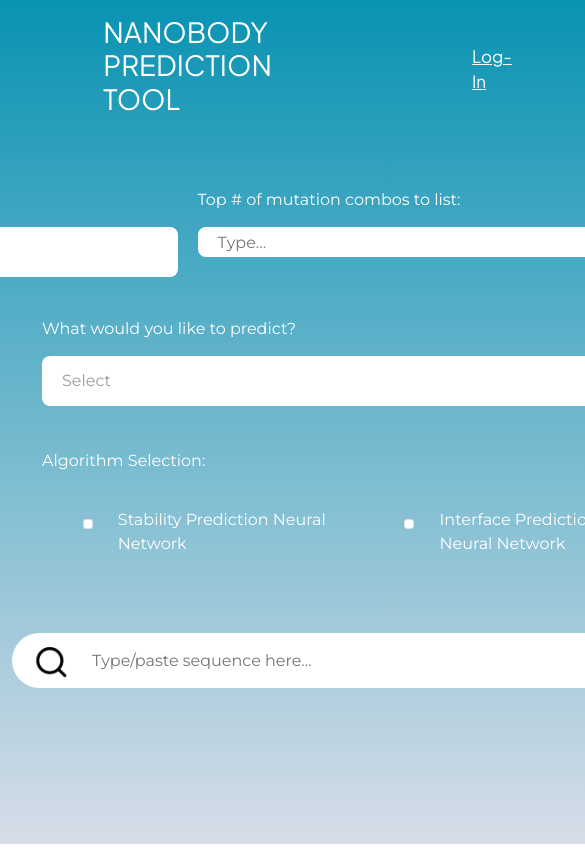
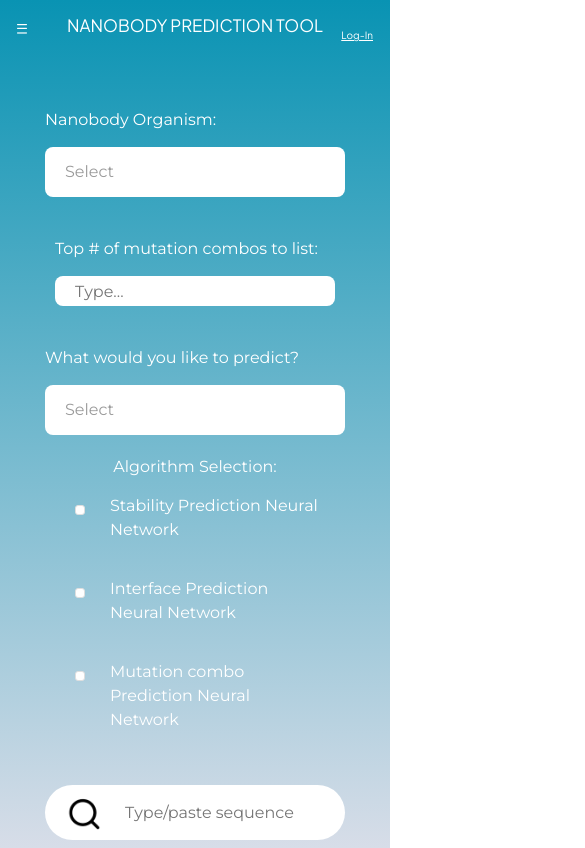
Before and after one commit to Junheepark0531/Nanobody-Prediction-Tool, a plain HTML site: page index.html in a window 390 px wide. Shown: the top 848 px of the page, 585 px wide, since content can reach past the window. Drawn offline with nearby package versions, Linux system fonts and the light colour scheme.

Commit message:
added media queries

```diff
--- a/css/main.css
+++ b/css/main.css
@@ -20,11 +20,13 @@ nav {
     display: flex;
     justify-content: center;
     align-items: center;
+    text-align: center;
     color: white;
     list-style-type: none;
     text-decoration: none;
     font-family: 'Plus Jakarta Sans';
     padding: 15px;
+    white-space: nowrap;
 }
 
 nav h1 {
@@ -64,7 +66,7 @@ header {
 }
 
 .form-group .mutation {
-    width: 100%; /* Adjusted */
+    width: 100%;
     height: 30px;
     border-radius: 8px;
     border: none;
@@ -334,3 +336,104 @@ td:last-child {
 .img-line span {
     margin-right: 10px;
 }
+
+
+
+@media (min-width: 0px) and (max-width: 1100px) {
+
+    nav h1 {
+        font-size: 17px;
+        /* margin-right: 5%;
+        margin-left: 5%; */
+    }
+    nav .log-in {
+        font-size: 10px;
+        /* margin-right: 5px; */
+        position: absolute;
+        right: 17px;
+        top: 28px;
+    }
+    nav .menu-icon {
+        width: 10px;
+        height: auto;
+        /* margin-left: 5px; */
+        position: absolute;
+        left: 17px;;
+    }
+    header .header-form,
+    header .form-group,
+    header .checkbox-group,
+    header .search-container {
+        align-items: center;
+    }
+    .header-form {
+        flex-direction: column; /* Stack elements vertically */
+    }
+
+    #top_num_mutation {
+        width: 280px; /* Adjust the width as needed */
+    }
+
+    #nanobody_organism {
+        width: 300px; /* Adjust the width as needed */
+    }
+
+    .predict-wrapper {
+        width: 300px;
+    }
+
+
+
+    .search-container {
+        width: 300px;
+    }
+    /* .algorithm {
+
+        display: flex;
+        justify-content: center;
+        align-items: center;
+        margin-top: 20px;
+        width: 100%;
+    } */
+    .algorithm {
+        display: flex;
+        justify-content: center;
+        width: 80%;
+        margin: 0 auto;
+        text-align: left;
+        flex-wrap: wrap;
+        position: relative;
+    }
+
+    .checkbox-group {
+        display: flex;
+        flex-direction: column;
+        align-items: flex-start;
+        width: 300px;
+        margin: 0 auto;
+    }
+
+    .algorithm .checkbox-group {
+        width: 100%;
+    }
+    .checkbox-item #checkbox1 {
+        margin-top: 0px;
+    }
+    .card {
+        width: 85%;
+        margin: 20px auto;
+    }
+    .card h2 {
+        font-size: 24px;
+    }
+    .card p {
+        font-size: 14px;
+    }
+    table {
+        font-size: 7px;
+    }
+    td {
+        font-size: 6px;
+    }
+
+}
--- a/index.html
+++ b/index.html
@@ -28,13 +28,13 @@
     <nav>
         <img src="img/menu.png" alt="menu-icon" class="menu-icon">
         <h1>NANOBODY PREDICTION TOOL</h1>
-        <li><a href="#">Log-In</a></li>
+        <li><a class="log-in" href="#">Log-In</a></li>
     </nav>
     <header>
         <div class="header-form">
             <div class="form-group">
                 <label class="organism">Nanobody Organism:</label>
-                <select class="organism-option">
+                <select class="organism-option" id="nanobody_organism">
                     <option value="select">Select</option>
                     <option>Llama glama</option>
                     <option>Vicugna pacos</option>
@@ -60,11 +60,11 @@
         </div>
         <div class="form-group">
             <div class="algorithm">
-                <label>Algorithm Selection:</label>
+                <label id="algorithm-label" for="algorithm-selection">Algorithm Selection:</label>
                 <div class="checkbox-group">
                     <div class="checkbox-item">
                         <input type="checkbox" id="myCheckbox1">
-                        <label for="myCheckbox1">Stability Prediction Neural Network</label>
+                        <label id="checkbox1" for="myCheckbox1">Stability Prediction Neural Network</label>
                     </div>
                     <div class="checkbox-item">
                         <input type="checkbox" id="myCheckbox2">
```
Also changed, not shown: event.html (deleted, +0 -108 lines), result_page.html (+1 -1 lines), 1 other file.
